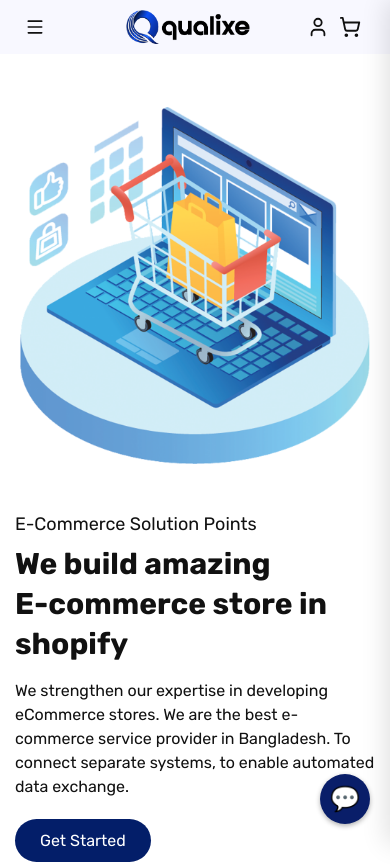
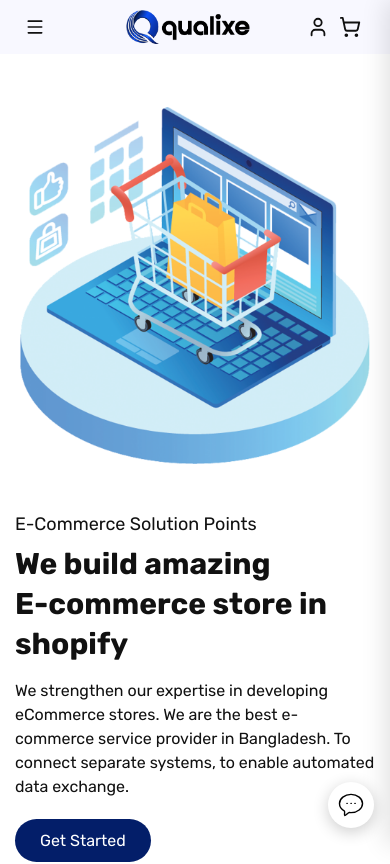
Before and after one commit to Qualixe/Qualixe, a Next.js app: page / in a window 390 px wide. Shown: the top 864 px of the page. Built offline with nearby package versions, Linux system fonts and the light colour scheme; no server answers; the database is empty.

Commit message:
whatsapp components

```diff
--- /dev/null
+++ b/src/components/WhatsAppChat.css
@@ -0,0 +1,89 @@
+/* ── Floating social chat widget ────────────────────────── */
+.social-float {
+  position: fixed;
+  bottom: 24px;
+  right: 24px;
+  display: flex;
+  flex-direction: column;
+  align-items: center;
+  gap: 12px;
+  z-index: 9999;
+}
+
+/* ── Individual buttons ─────────────────────────────────── */
+.social-float__btn {
+  width: 52px;
+  height: 52px;
+  border-radius: 50%;
+  display: flex;
+  align-items: center;
+  justify-content: center;
+  text-decoration: none;
+  box-shadow: 0 4px 16px rgba(0, 0, 0, 0.2);
+  background: #fff;
+  transition:
+    transform 0.3s cubic-bezier(0.34, 1.56, 0.64, 1),
+    opacity 0.25s ease;
+
+  /* Hidden by default */
+  opacity: 0;
+  transform: scale(0.4) translateY(20px);
+  pointer-events: none;
+}
+
+/* Shown when open */
+.social-float--open .social-float__btn {
+  opacity: 1;
+  transform: scale(1) translateY(0);
+  pointer-events: auto;
+}
+
+/* Stagger: WhatsApp appears first (it's first in DOM = top) */
+.social-float--open .social-float__btn:nth-child(1) { transition-delay: 0.08s; }
+.social-float--open .social-float__btn:nth-child(2) { transition-delay: 0.04s; }
+
+/* Hover lift */
+.social-float__btn:hover {
+  transform: scale(1.12) translateY(-2px);
+}
+
+/* ── Toggle button ──────────────────────────────────────── */
+.social-float__toggle {
+  width: 52px;
+  height: 52px;
+  border-radius: 50%;
+  border: none;
+  background: #fff;
+  box-shadow: 0 4px 16px rgba(0, 0, 0, 0.2);
+  cursor: pointer;
+  display: flex;
+  align-items: center;
+  justify-content: center;
+  transition: transform 0.25s ease, box-shadow 0.25s ease;
+  flex-shrink: 0;
+}
+.social-float__toggle:hover {
+  transform: scale(1.08);
+  box-shadow: 0 6px 20px rgba(0, 0, 0, 0.25);
+}
+
+/* Close X icon */
+.social-float__close-icon {
+  font-size: 18px;
+  color: #555;
+  line-height: 1;
+  font-weight: 600;
+}
+
+/* ── Mobile ─────────────────────────────────────────────── */
+@media (max-width: 480px) {
+  .social-float {
+    bottom: 16px;
+    right: 16px;
+  }
+  .social-float__btn,
+  .social-float__toggle {
+    width: 46px;
+    height: 46px;
+  }
+}
--- a/src/components/WhatsAppChat.tsx
+++ b/src/components/WhatsAppChat.tsx
@@ -1,35 +1,79 @@
-const WhatsAppChat = () => {
-  const phoneNumber = '8801318552266'; // Replace with your number
-  const message = 'Hi! I am interested to know more about your services. Can you please assist?';
-  const url = `https://wa.me/${phoneNumber}?text=${encodeURIComponent(message)}`;
+'use client';
+
+import { useState } from 'react';
+import './WhatsAppChat.css';
+
+const WA_NUMBER  = '8801318552266';
+const WA_MESSAGE = 'Hi! I am interested to know more about your services. Can you please assist?';
+const FB_MESSENGER = 'https://m.me/qualixe'; // replace with your page username
+
+export default function WhatsAppChat() {
+  const [open, setOpen] = useState(false);
+
+  const waUrl = `https://wa.me/${WA_NUMBER}?text=${encodeURIComponent(WA_MESSAGE)}`;
 
   return (
-    <a
-      href={url}
-      target="_blank"
-      rel="noopener noreferrer"
-      style={{
-        position: 'fixed',
-        bottom: '20px',
-        right: '20px',
-        backgroundColor: 'rgb(9 30 105)',
-        color: '#fff',
-        borderRadius: '50%',
-        fontSize: '24px',
-        boxShadow: '0 2px 5px rgba(0,0,0,0.3)',
-        zIndex: 1000,
-        textAlign: 'center',
-        textDecoration: 'none',
-        width:'50px',
-        height: '50px',
-        display:"flex",
-        alignItems: "center",
-        justifyContent: "center"
-      }}
-    >
-      💬
-    </a>
+    <div className={`social-float ${open ? 'social-float--open' : ''}`} aria-label="Contact us">
+
+      {/* WhatsApp */}
+      <a
+        href={waUrl}
+        target="_blank"
+        rel="noopener noreferrer"
+        className="social-float__btn social-float__btn--wa"
+        aria-label="Chat on WhatsApp"
+        tabIndex={open ? 0 : -1}
+      >
+        {/* WhatsApp SVG */}
+        <svg viewBox="0 0 32 32" fill="none" xmlns="http://www.w3.org/2000/svg" width="26" height="26">
+          <circle cx="16" cy="16" r="16" fill="#25D366"/>
+          <path d="M23.5 8.5A10.44 10.44 0 0 0 16 5.5C10.75 5.5 6.5 9.75 6.5 15a9.44 9.44 0 0 0 1.27 4.76L6.5 26.5l6.93-1.82A9.44 9.44 0 0 0 16 25.5c5.25 0 9.5-4.25 9.5-9.5a9.44 9.44 0 0 0-2-5.5Zm-7.5 14.6a7.84 7.84 0 0 1-4-.11l-.29-.09-2.99.78.8-2.92-.19-.3A7.84 7.84 0 0 1 8.14 15c0-4.33 3.53-7.86 7.86-7.86A7.86 7.86 0 0 1 23.86 15c0 4.33-3.53 7.1-7.86 7.1Zm4.31-5.88c-.24-.12-1.4-.69-1.61-.77-.22-.08-.38-.12-.54.12-.16.24-.62.77-.76.93-.14.16-.28.18-.52.06-.24-.12-1-.37-1.91-1.18-.71-.63-1.18-1.41-1.32-1.65-.14-.24-.01-.37.1-.49.11-.11.24-.28.36-.42.12-.14.16-.24.24-.4.08-.16.04-.3-.02-.42-.06-.12-.54-1.3-.74-1.78-.19-.47-.39-.4-.54-.41h-.46c-.16 0-.42.06-.64.3-.22.24-.84.82-.84 2s.86 2.32.98 2.48c.12.16 1.69 2.58 4.1 3.62.57.25 1.02.4 1.37.51.57.18 1.09.15 1.5.09.46-.07 1.4-.57 1.6-1.12.2-.55.2-1.02.14-1.12-.06-.1-.22-.16-.46-.28Z" fill="#fff"/>
+        </svg>
+      </a>
+
+      {/* Messenger */}
+      <a
+        href={FB_MESSENGER}
+        target="_blank"
+        rel="noopener noreferrer"
+        className="social-float__btn social-float__btn--msg"
+        aria-label="Chat on Messenger"
+        tabIndex={open ? 0 : -1}
+      >
+        {/* Messenger SVG */}
+        <svg viewBox="0 0 32 32" fill="none" xmlns="http://www.w3.org/2000/svg" width="26" height="26">
+          <circle cx="16" cy="16" r="16" fill="url(#msg-grad)"/>
+          <defs>
+            <linearGradient id="msg-grad" x1="16" y1="0" x2="16" y2="32" gradientUnits="userSpaceOnUse">
+              <stop stopColor="#A334FA"/>
+              <stop offset="1" stopColor="#FF6968"/>
+            </linearGradient>
+          </defs>
+          <path d="M16 6C10.48 6 6 10.26 6 15.5c0 2.9 1.37 5.49 3.52 7.24V26l3.13-1.72c.83.23 1.72.36 2.63.36 5.52 0 10-4.26 10-9.5S21.52 6 16 6Zm1.03 12.77-2.55-2.72-4.98 2.72 5.48-5.82 2.61 2.72 4.92-2.72-5.48 5.82Z" fill="#fff"/>
+        </svg>
+      </a>
+
+      {/* Toggle / Close button */}
+      <button
+        className="social-float__toggle"
+        onClick={() => setOpen(o => !o)}
+        aria-label={open ? 'Close chat options' : 'Open chat options'}
+        aria-expanded={open}
+      >
+        {open
+          ? <span className="social-float__close-icon">✕</span>
+          : (
+            <svg width="30" height="30" viewBox="0 0 60 60" fill="none" xmlns="http://www.w3.org/2000/svg">
+            <path d="M53.0437 27.0094C53.0437 37.0594 42.7312 45.2063 30 45.2063C28.85 45.209 27.7009 45.1401 26.5594 45C24.6094 44.775 19.1344 51.7406 17.3812 51.15C15.9656 50.6719 18.225 42.7125 16.9781 42.0281C10.9219 38.7469 6.95625 33.2437 6.95625 27.0281C6.95625 16.9781 17.2687 8.84062 30 8.84062C42.7312 8.84062 53.0437 16.9594 53.0437 27.0094Z" stroke="black" stroke-width="2.8125" stroke-linecap="round"/>
+            <path d="M21.9187 26.7656H22.3875" stroke="black" stroke-width="2.8125" stroke-linecap="round"/>
+            <path d="M30 26.7656H30.4688" stroke="black" stroke-width="2.8125" stroke-linecap="round"/>
+            <path d="M37.8375 26.7656H38.3063" stroke="black" stroke-width="2.8125" stroke-linecap="round"/>
+            </svg>
+
+
+          )
+        }
+      </button>
+    </div>
   );
-};
-
-export default WhatsAppChat;
+}
```
